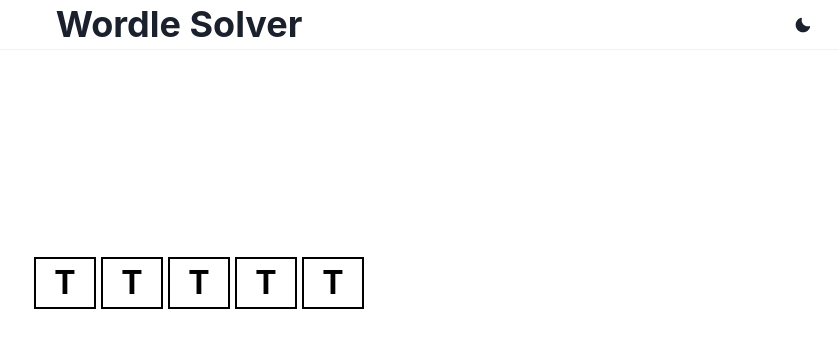
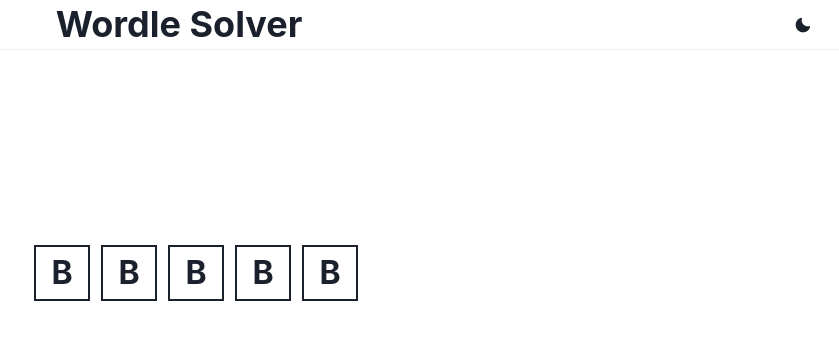
Before and after one commit to alexander-svendsen/wordle-solver, a React (Create React App) app: page / in a window 1280 px wide. Shown: the top 348 px of the page, without its empty margins (441-1280 px from the left). Built offline with nearby package versions, Linux system fonts and the light colour scheme.

Commit message:
feat: add dark/light style on LetterBox

```diff
--- a/src/components/LetterBox.tsx
+++ b/src/components/LetterBox.tsx
@@ -1,18 +1,53 @@
-import {Box } from "@chakra-ui/react"
+import {Box, useColorModeValue} from "@chakra-ui/react"
+import {useState} from "react";
+
+type MODE = 'unknown' | 'misplaced' | 'known'
+
+function decideMode(mode: MODE): MODE {
+    switch (mode){
+        case 'unknown': return 'misplaced'
+        case 'misplaced': return 'known'
+        case 'known': return 'unknown'
+    }
+
+    return 'unknown'
+}
+
+const bColorDark: { [key: string]: string } = {
+    'unknown': '--chakra-colors-gray-100',
+    'misplaced': '#c9b458',
+    'known': '#6aaa64'
+}
+
+const bColorLight: { [key: string]: string } = {
+    'unknown': '--chakra-colors-gray-100',
+    'misplaced': '#b59f3b',
+    'known': '#538d4e'
+}
 
 function LetterBox() {
+    const [mode, setMode] = useState<MODE>('unknown')
+    const colorPicker = useColorModeValue(bColorLight, bColorDark)
+
     return (
-        <Box bg='white'
-             color='black'
-             border='2px solid black'
-             w='100%'
+        <Box bg={colorPicker[mode]}
+             color='--chakra-colors-gray-100'
+             borderColor='--chakra-colors-gray-100'
+             border='2px solid'
              fontSize='2rem'
              display='inline-flex'
              alignItems='center'
              fontWeight='bold'
              textTransform='uppercase'
-             justifyContent='center'>
-            T
+             lineHeight='2rem'
+             w='3.5rem'
+             h='3.5rem'
+             justifyContent='center'
+             cursor='pointer'
+             userSelect='none'
+             onClick={() => {setMode(decideMode(mode))}}
+        >
+            B
         </Box>
     )
 }
```
Also changed, not shown: 1 other file (tests, documents, lock files or other folders).
